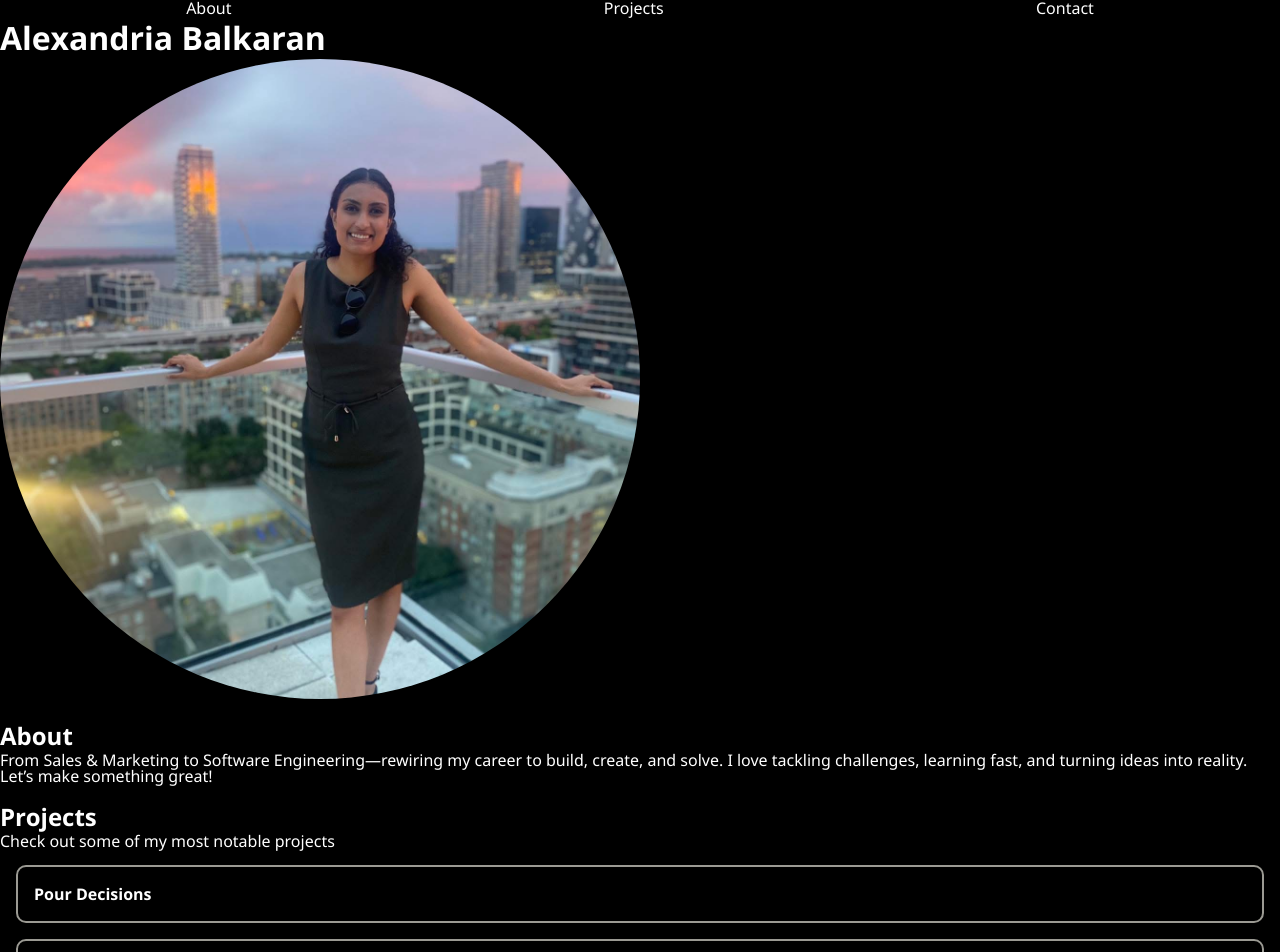
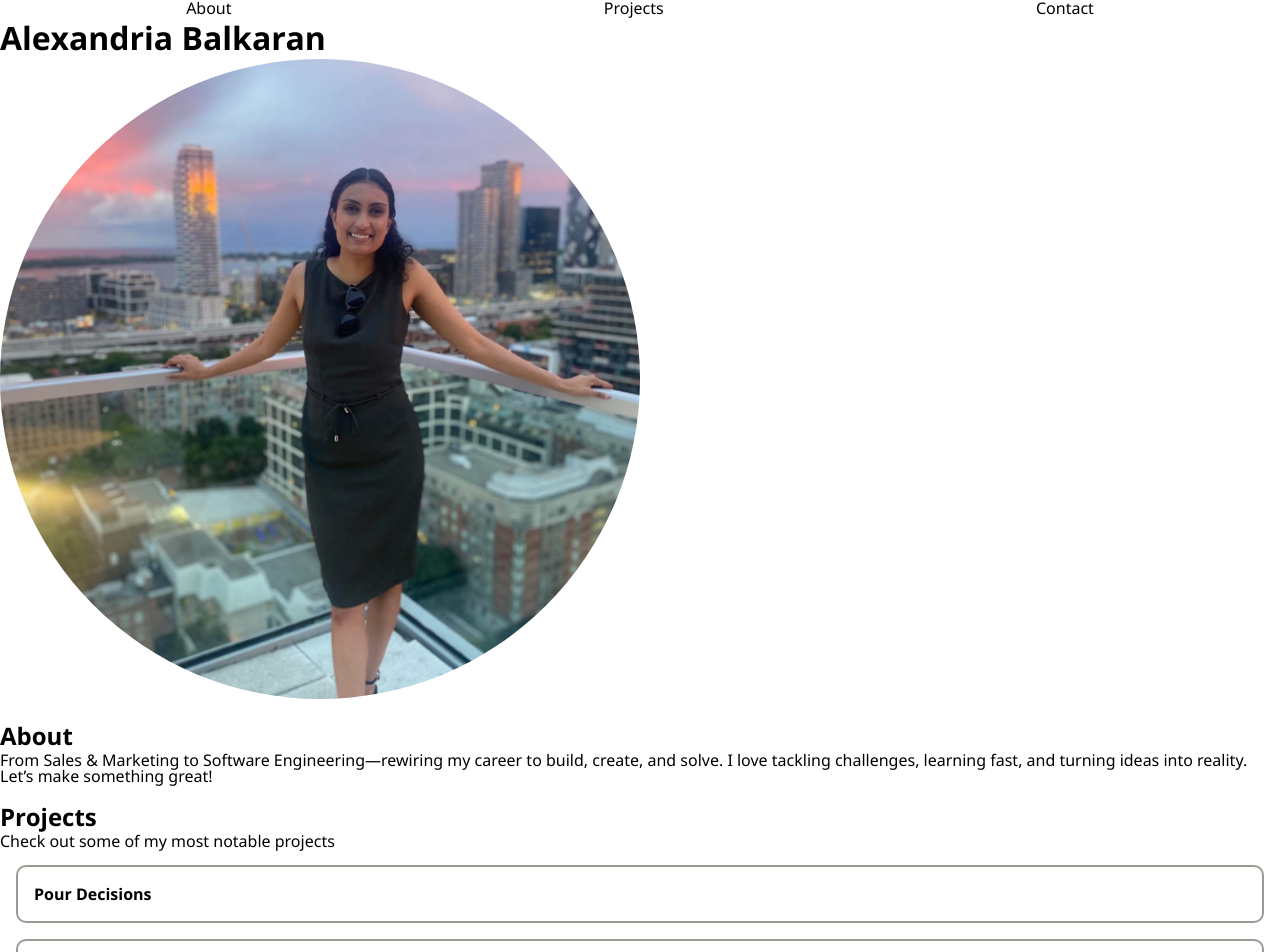
Before and after one commit to AlexandriaBalkaran/alexandria-balkaran-portfolio, a React (Vite) app: page / in a window 1280 px wide. Shown: the top 952 px of the page. Built offline with nearby package versions, Linux system fonts and the light colour scheme.

Commit message:
add dark mode toggle to homepage

```diff
--- a/src/pages/Homepage/Homepage.jsx
+++ b/src/pages/Homepage/Homepage.jsx
@@ -1,3 +1,23 @@
+// import "./Homepage.scss";
+// import AboutSection from "../../components/AboutSection/AboutSection";
+// import Header from "../../components/Header/Header";
+// import ProjectsSection from "../../components/ProjectsSection/ProjectsSection";
+// import ContactSection from "../../components/ContactSection/ContactSection";
+
+// function Homepage() {
+
+//   return (
+//     <>
+//       <Header></Header>
+//       <AboutSection></AboutSection>
+//       <ProjectsSection></ProjectsSection>
+//       <ContactSection></ContactSection>
+//     </>
+//   );
+// }
+
+
+import React, { useState, useEffect } from "react";
 import "./Homepage.scss";
 import AboutSection from "../../components/AboutSection/AboutSection";
 import Header from "../../components/Header/Header";
@@ -5,14 +25,37 @@ import ProjectsSection from "../../components/ProjectsSection/ProjectsSection";
 import ContactSection from "../../components/ContactSection/ContactSection";
 
 function Homepage() {
+  const [darkMode, setDarkMode] = useState(false);
+
+  useEffect(() => {
+    if (window.matchMedia && window.matchMedia("(prefers-color-scheme: dark)").matches) {
+      setDarkMode(true);
+    }
+  }, []);
+
+  useEffect(() => {
+    if (darkMode) {
+      document.documentElement.classList.add("dark");
+    } else {
+      document.documentElement.classList.remove("dark");
+    }
+  }, [darkMode]);
+
+  const toggleDarkMode = () => {
+    setDarkMode(!darkMode);
+  };
+
+  useEffect(() => {
+    document.title = "Alexandria Balkaran | Web Developer";
+  }, []);
 
   return (
-    <>
-      <Header></Header>
-      <AboutSection></AboutSection>
-      <ProjectsSection></ProjectsSection>
-      <ContactSection></ContactSection>
-    </>
+    <div className={`homepage__container ${darkMode ? "dark" : ""}`}>
+      <Header toggleDarkMode={toggleDarkMode} darkMode={darkMode} />
+      <AboutSection />
+      <ProjectsSection />
+      <ContactSection />
+    </div>
   );
 }
 
--- a/src/pages/Homepage/Homepage.scss
+++ b/src/pages/Homepage/Homepage.scss
@@ -1,3 +1,15 @@
 @use "/src/styles/partials/_global.scss" as *;
 @use "/src/styles/partials/_mixins.scss" as *;
 @use "/src/styles/partials/_variables.scss" as *;
+
+.homepage__container {
+  min-height: 100vh;
+  background-color: $colour-primary-light;
+  color: $colour-primary-dark;
+  transition: background-color 0.3s ease, color 0.3s ease;
+
+  &.dark {
+    background-color: $colour-primary-light;
+    color: $colour-primary-dark;
+  }
+}
--- a/src/styles/partials/_global.scss
+++ b/src/styles/partials/_global.scss
@@ -27,8 +27,3 @@ h3 {
 p , a , ul {
   @include font-body
 }
-
-body {
-  background-color: $colour-primary-dark;
-  color: $colour-primary-light;
-}
```
